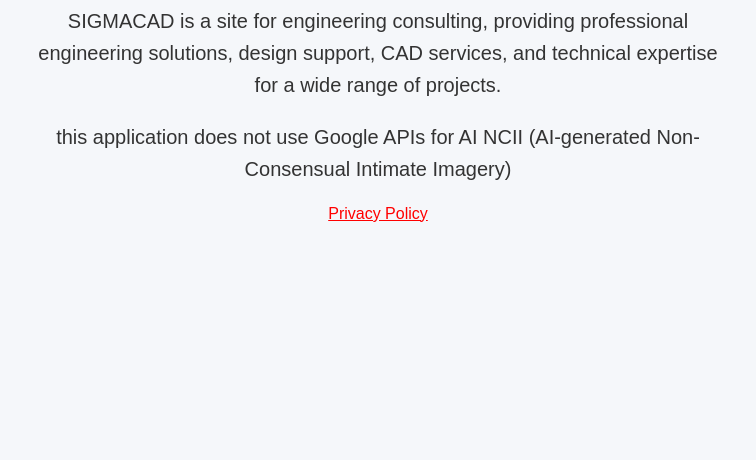
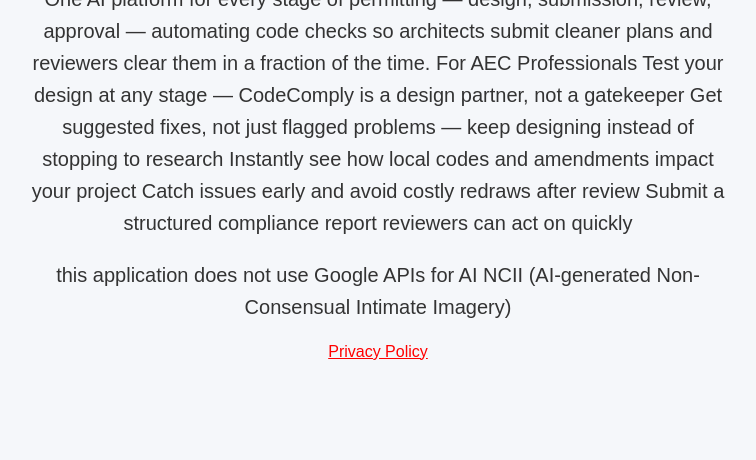
Before and after one commit to yanni-alexakis/yanni.github.io, a plain HTML site: page index.html in a window 1280 px wide. Shown: the part 340-800 px from the top of the page, without its empty margins (262-1018 px from the left). Drawn offline with Linux system fonts and the light colour scheme.

Commit message:
Update index.html

```diff
--- a/index.html
+++ b/index.html
@@ -42,7 +42,16 @@
             professional engineering solutions, design support, CAD services,
             and technical expertise for a wide range of projects.
         </p>
-
+        <p>
+        One AI platform for every stage of permitting — design, submission, review,
+            approval — automating code checks so architects submit cleaner plans and reviewers clear them in a fraction of the time.
+For AEC Professionals
+Test your design at any stage — CodeComply is a design partner, not a gatekeeper
+Get suggested fixes, not just flagged problems — keep designing instead of stopping to research
+Instantly see how local codes and amendments impact your project
+Catch issues early and avoid costly redraws after review
+Submit a structured compliance report reviewers can act on quickly
+         </p>
          <p>
              this application does not use Google APIs for AI NCII (AI-generated Non-Consensual Intimate Imagery)
         </p>
```
